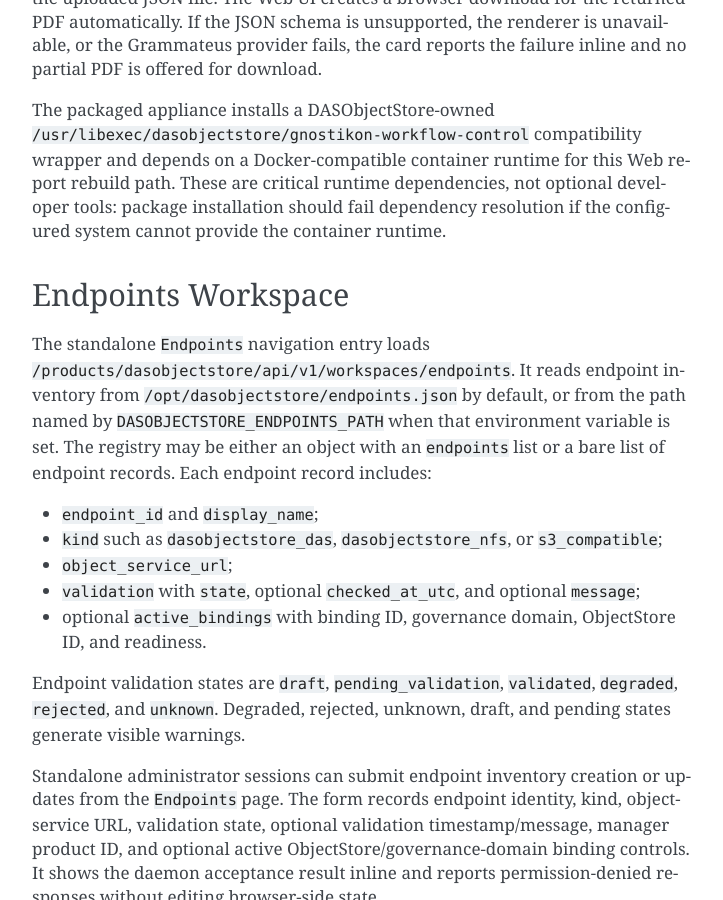
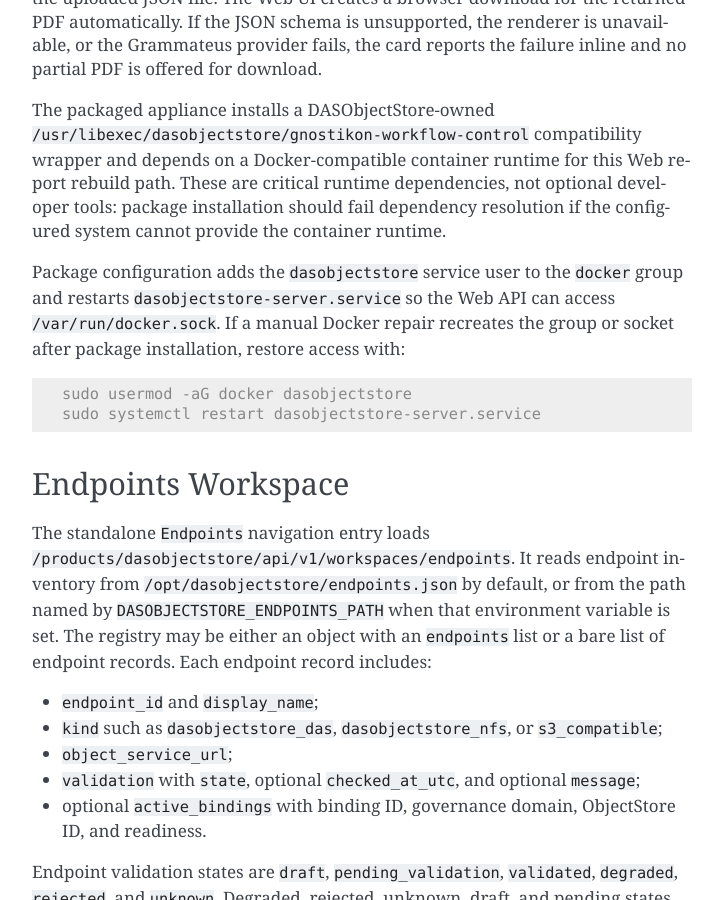
Before and after one commit to sagrudd/DASObjectStore, a Sphinx documentation site: the page built from docs/user/web-interface.rst, in a window 1280 px wide and 900 px high, scrolled down 10888 px. Shown: the whole window, without its empty margins (388-1111 px from the left). Built offline with Sphinx 7.4.7, drawn with Linux system fonts in a browser that asks for light colours.

Commit message:
Grant report renderer docker access

```diff
--- a/Cargo.toml
+++ b/Cargo.toml
@@ -15,7 +15,7 @@
 resolver = "2"
 
 [workspace.package]
-version = "0.54.10"
+version = "0.54.11"
 edition = "2021"
 license = "MPL-2.0"
 repository = "https://github.com/sagrudd/DASObjectStore"
--- a/docs/user/performance-test.rst
+++ b/docs/user/performance-test.rst
@@ -407,6 +407,12 @@
 or Grammateus provider image is unavailable, the installation should not be
 treated as a complete Web-reporting installation.
 
+Package configuration adds the ``dasobjectstore`` service user to the
+``docker`` group and restarts the Web service so the rebuild API can access the
+Docker socket. If Docker is reinstalled or repaired manually after package
+installation, run ``sudo usermod -aG docker dasobjectstore`` and restart
+``dasobjectstore-server.service`` before rebuilding reports through the Web UI.
+
 If the formal renderer is unavailable or fails, DASObjectStore does not emit a
 degraded fallback PDF. The JSON artifact remains the machine-readable benchmark
 record and can be used to rebuild the PDF after the Grammateus provider has
--- a/docs/user/web-interface.rst
+++ b/docs/user/web-interface.rst
@@ -497,6 +497,16 @@
 package installation should fail dependency resolution if the configured system
 cannot provide the container runtime.
 
+Package configuration adds the ``dasobjectstore`` service user to the
+``docker`` group and restarts ``dasobjectstore-server.service`` so the Web API
+can access ``/var/run/docker.sock``. If a manual Docker repair recreates the
+group or socket after package installation, restore access with:
+
+.. code-block:: console
+
+   sudo usermod -aG docker dasobjectstore
+   sudo systemctl restart dasobjectstore-server.service
+
 Endpoints Workspace
 -------------------
 
```
Also changed, not shown: CHANGELOG.md (+8 -0 lines), docs/standalone-service.md (+5 -0 lines), 6 other files.
